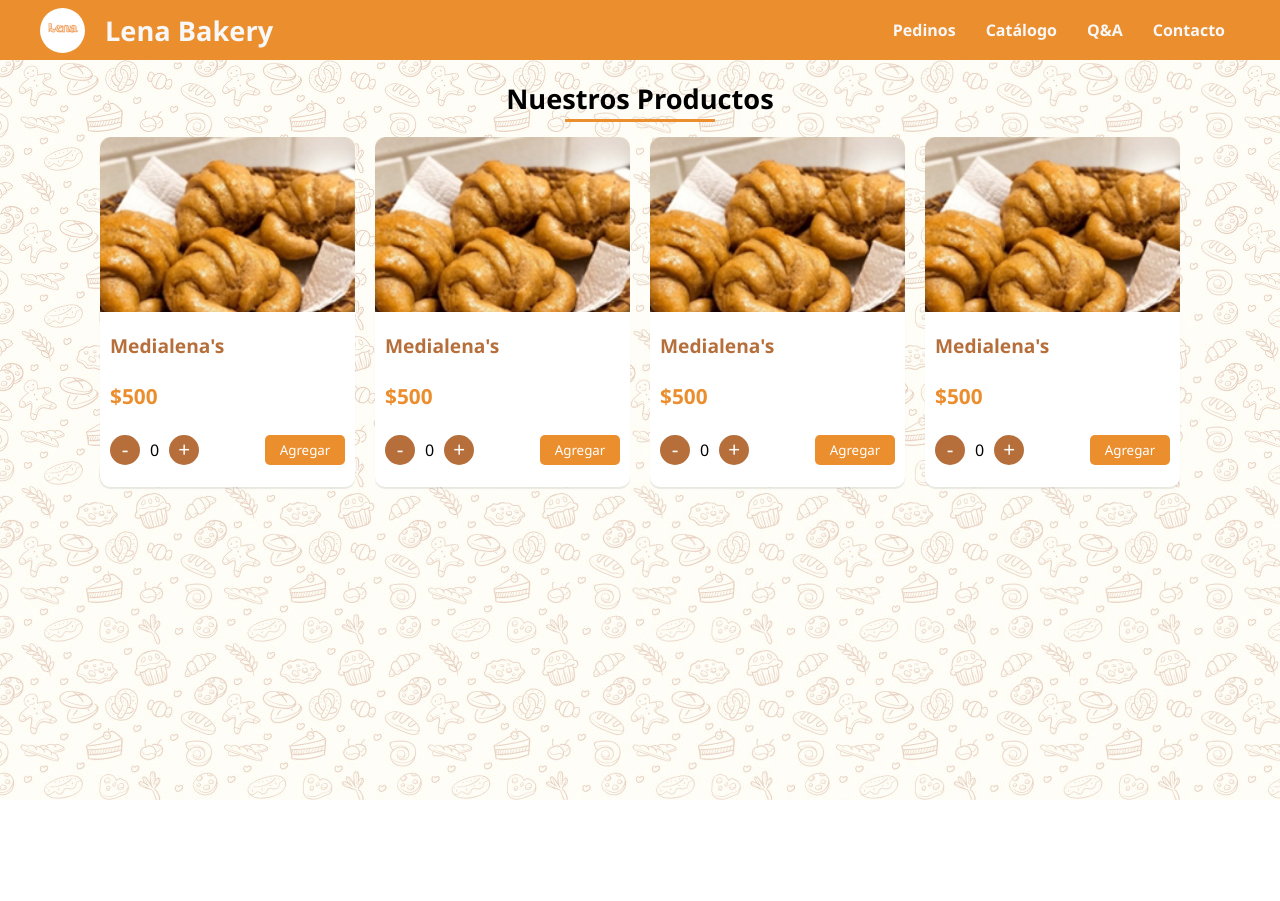
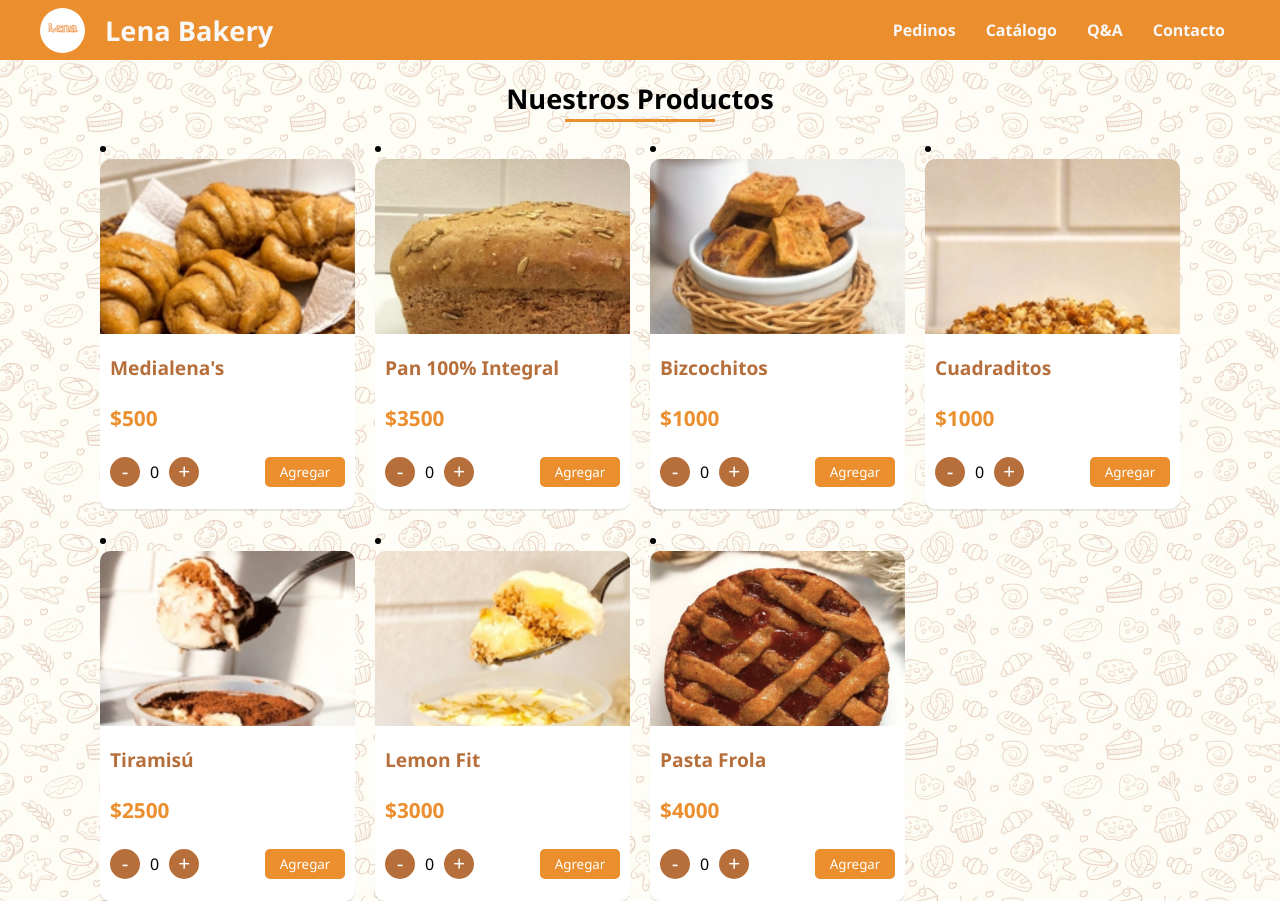
Before and after one commit to nunezjorgepy/Lena-Bakery, a React (Vite) app: page /buy in a window 1280 px wide. Before the commit the page ends 800 px from the top, so only its background shows below. Built offline with nearby package versions, Linux system fonts and the light colour scheme.

Commit message:
Se muestran todos los productos en la página para comprar en vez del mismo producto

```diff
--- a/src/components/BuyProductCard.jsx
+++ b/src/components/BuyProductCard.jsx
@@ -1,16 +1,17 @@
 import productList from '../constants/product-list.js';
 import './BuyProductCard.css'
 
-function BuyProductCard() {
+function BuyProductCard(props) {
+    const producto = props.product;
 
     return (
         <article className='order-article'>
             <div className="order-img">
-                <img className='image-order' src={productList[0].image} alt={productList[0].description} />
+                <img className='image-order' src={producto.image} alt={producto.description} />
             </div>
             <div className="order-info">
-                <div className="order-name">{productList[0].name}</div>
-                <div className="order-price">${productList[0].price}</div>
+                <div className="order-name">{producto.name}</div>
+                <div className="order-price">${producto.price}</div>
                 <div className="add-to-cart">
                     <div className="quantity-btns">
                         <button className="quantity-btn minus-btn">-</button>
--- a/src/pages/BuyPage.jsx
+++ b/src/pages/BuyPage.jsx
@@ -2,18 +2,26 @@ import './BuyPage.css'
 import BuyProductCard from "../components/BuyProductCard"
 import HeaderComponent from "../components/HeaderComponent"
 
+import products from '../constants/product-list'
+
 
 function BuyPage() {
+  const HTMLProducts = products.map((product) => {
+    return (
+      <li key={product.id}>
+        <BuyProductCard product={product}/>
+      </li>
+    )
+  })
+
+
     return (
       <div className="max-container">
           <HeaderComponent />
           <main className="buy-main">
             <h2 className="buy-h2">Nuestros Productos</h2>
             <div className="cards-containers">
-            <BuyProductCard />
-            <BuyProductCard />
-            <BuyProductCard />
-            <BuyProductCard />
+              {HTMLProducts}
             </div>
           </main>
       </div>
```
Lines whose indentation alone changed are shown as unchanged.
